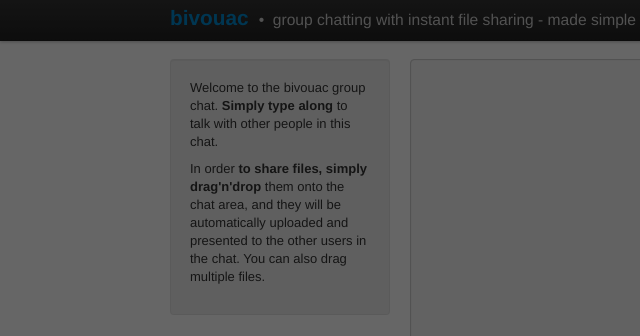
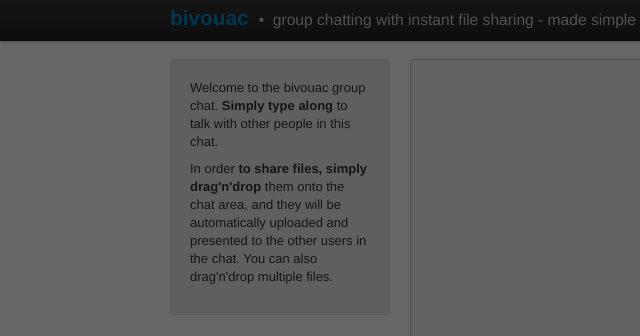
Before and after one commit to manuelkiessling/bivouac, a website: page src/client/chat.html in a window 1280 px wide. Shown: the top 336 px of the page, 0-640 px from the left. Drawn offline with nearby package versions, Linux system fonts and the light colour scheme.

Commit message:
fixed typo

```diff
--- a/src/client/chat.html
+++ b/src/client/chat.html
@@ -62,7 +62,7 @@
                 In order <b>to share files, simply drag'n'drop</b>
                 them onto the chat area, and they will be automatically
                 uploaded and presented to the other users in the
-                chat. You can also drag multiple files.
+                chat. You can also drag'n'drop multiple files.
               </p>
               <p id="traditionaluploadnote">
                 In order <b>to share files</b>, simply upload them using
```
